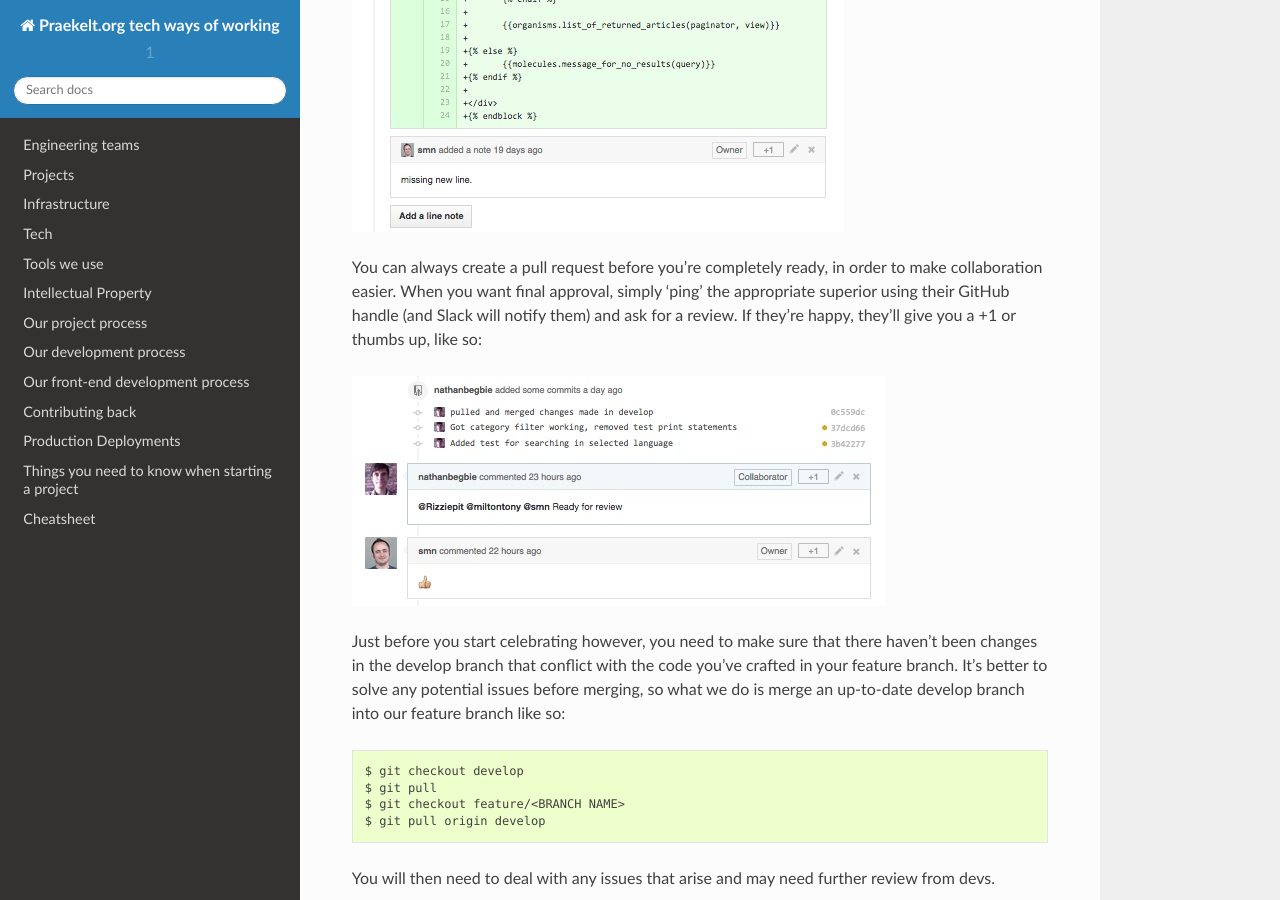
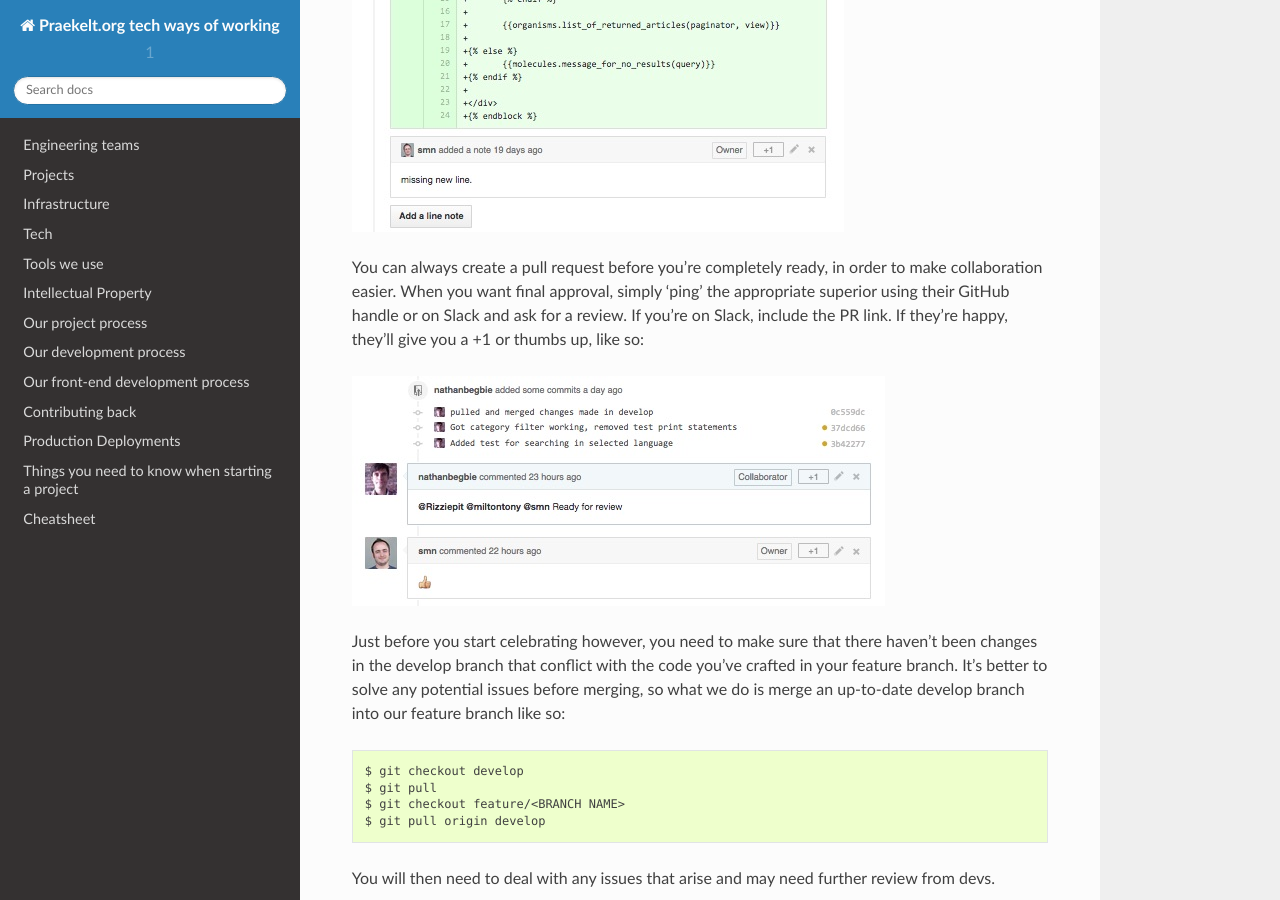
Before and after one commit to praekeltfoundation/ways-of-working, a Sphinx documentation site: the page built from docs/tutorials/gitflow.md, in a window 1280 px wide and 900 px high, scrolled down 10819 px. Built offline with Sphinx 7.4.7 and the Read the Docs theme 2.0.0, drawn with Linux system fonts in a browser that asks for light colours.

Commit message:
Update notification copy

```diff
--- a/docs/tutorials/gitflow.md
+++ b/docs/tutorials/gitflow.md
@@ -193,7 +193,7 @@ This will summarize all the changes you've made and will allow other developers
 Other devs are able to point out mistakes that can be made in your code
 ![alt text](../images/fig15.jpg "Title")
 
-You can always create a pull request before you're completely ready, in order to make collaboration easier. When you want final approval, simply 'ping' the appropriate superior using their GitHub handle (and Slack will notify them) and ask for a review. If they're happy, they'll give you a +1 or thumbs up, like so:
+You can always create a pull request before you're completely ready, in order to make collaboration easier. When you want final approval, simply 'ping' the appropriate superior using their GitHub handle or on Slack and ask for a review. If you're on Slack, include the PR link. If they're happy, they'll give you a +1 or thumbs up, like so:
 
 ![alt text](../images/fig16.jpg "Title")
 
```
